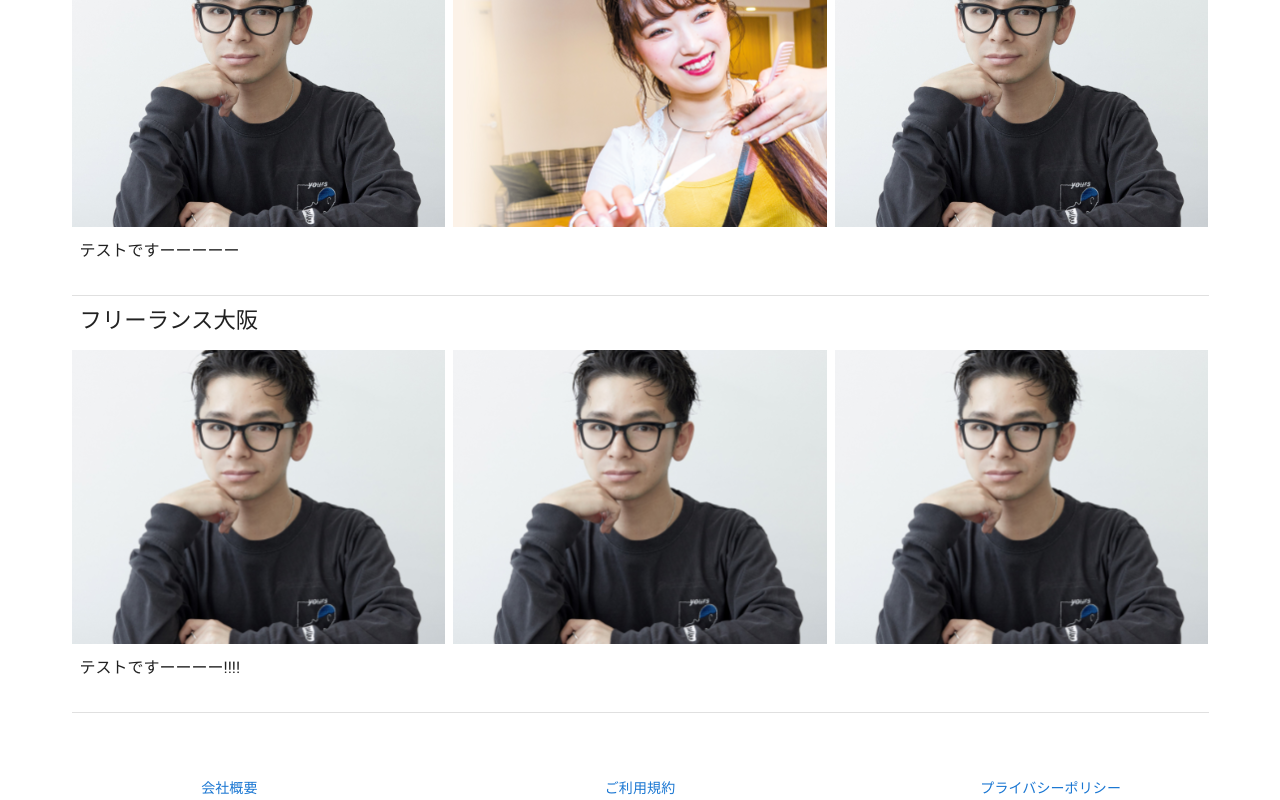
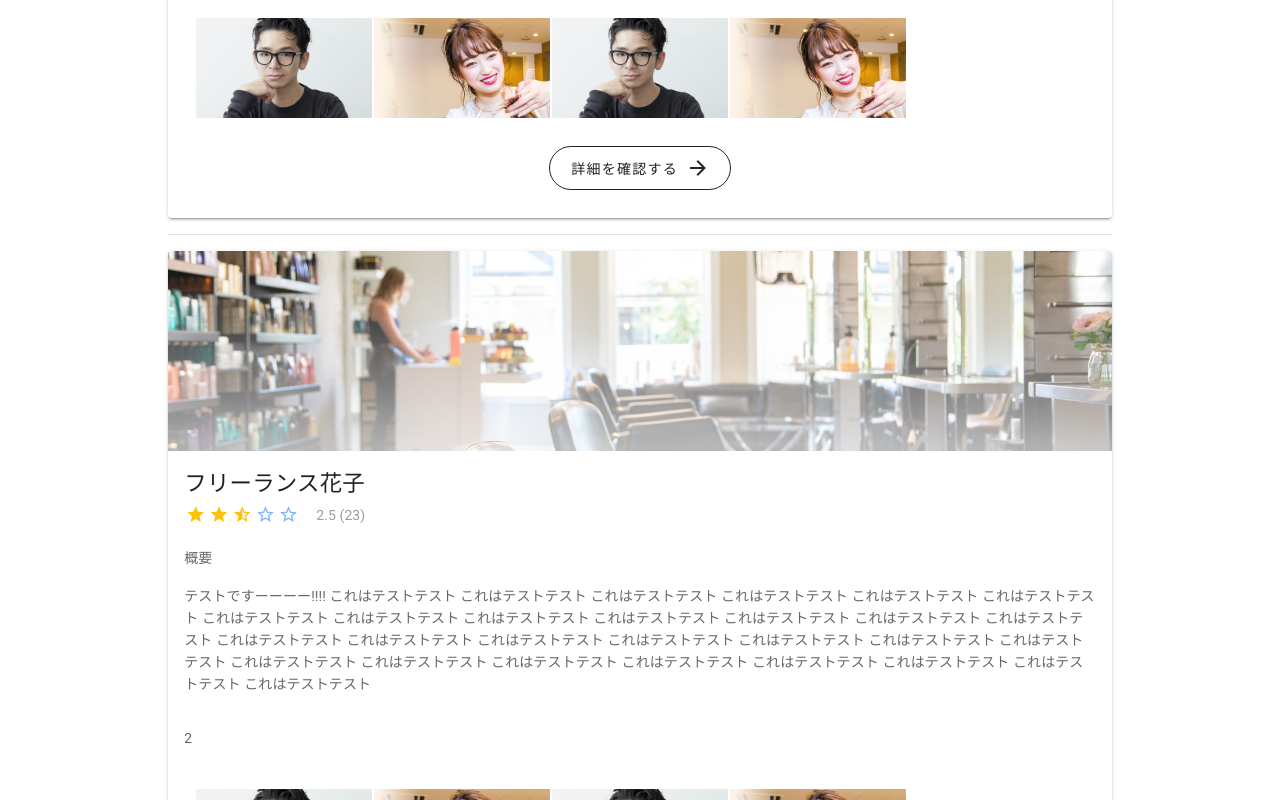
Before and after one commit to fumihub/beautySalonFreelance, a Nuxt app: page /searchList in a window 1280 px wide. Shown: the part 1080-1880 px from the top of the page. Built offline with nearby package versions, Linux system fonts and the light colour scheme.

Commit message:
#30 検索結果画面作成

```diff
--- a/components/SearchListItem.vue
+++ b/components/SearchListItem.vue
@@ -1,14 +1,40 @@
 <template>
-  <div :href="link" class="search-list-item-container pb-2">
-    <v-row align="start">
-      <v-col cols="12">
-        <div class="hairdresser-name pl-2">{{ hairdresser.name }}</div>
-      </v-col>
+  <v-card class="hairdresser-card my-4 pb-6">
+    <div class="top-image-wraper">
+      <div class="cover-gradient"></div>
+      <img class="hairdresser-main-img" src="@/assets/img/hero.jpg" />
+    </div>
+    <!-- 美容師の情報 -->
+    <v-card-title>
+      <div class="hairdresser-name">{{ hairdresser.name }}</div>
+    </v-card-title>
+    <v-card-text>
+      <v-row align="center" class="mx-0">
+        <v-rating
+          :value="hairdresser.rating"
+          color="amber"
+          dense
+          half-increments
+          readonly
+          size="20"
+        ></v-rating>
+        <div class="grey--text ms-4">
+          {{ hairdresser.rating }} ({{ hairdresser.ratingCount }})
+        </div>
       </v-row>
+    </v-card-text>
+    <v-card-subtitle class="sub-title">概要</v-card-subtitle>
+    <v-card-text>
+      {{ hairdresser.summary }}
+    </v-card-text>
+    <v-card-text>
+      {{ hairdresser.id }}
+    </v-card-text>
+    <v-card-text>
       <v-row align-content="center" justify="center">
-      <v-col cols="12" class="hairdresser-swiper py-0">
+        <v-col cols="12" class="hairdresser-swiper px-6">
           <client-only>
-          <swiper class="swiper" :options="swiperOption">
+            <swiper class="swiper my-2" :options="swiperOption">
               <swiper-slide
                 v-for="(item, i) in hairdresser.images"
                 :key="i"
@@ -18,19 +44,21 @@
                 <v-img
                   :src="item.src"
                   :lazy-src="item.src"
-                class="grey lighten-2"
+                  class="slide-content"
                 />
               </swiper-slide>
             </swiper>
           </client-only>
         </v-col>
       </v-row>
-    <v-row align="start">
-      <v-col cols="12" class="ml-2">
-        <p class="hairdresser-summary">{{ hairdresser.summary }}</p>
-      </v-col>
+    </v-card-text>
+    <v-row justify="center">
+      <v-btn to="link" rounded outlined large class="ma-4">
+        詳細を確認する
+        <v-icon class="ml-2">mdi-arrow-right</v-icon>
+      </v-btn>
     </v-row>
-  </div>
+  </v-card>
 </template>
 
 <script>
@@ -43,22 +71,44 @@ export default {
   },
   data() {
     return {
-      link: `#${this.$props.hairdresser.id}`,
+      link: `/users/${this.$props.hairdresser.id}`,
       swiperOption: {
-        slidesPerView: 3,
-        spaceBetween: 8,
+        spaceBetween: 2,
+        slidesPerView: 5,
       },
     }
   },
 }
 </script>
 
-<style>
+<style scoped>
+.cover-gradient {
+  position: relative;
+  z-index: 100;
+  height: 200px;
+  background: linear-gradient(0, rgba(255, 255, 255, 0.681) 3%, transparent);
+}
+.hairdresser-main-img {
+  position: absolute;
+  top: 0%;
+  height: 200px;
+  width: 100%;
+  border-radius: 4px 4px 0 0;
+  object-fit: cover; /* IE: not support */
+}
+.hairdresser-card {
+  position: relative;
+}
 .hairdresser-name {
   font: bold;
   font-size: 1.4rem;
 }
-.v-img {
+.swiper-container {
+  max-height: 100px;
+}
+.swiper-slide > img {
+  object-fit: cover; /* IE: not support */
+  width: 100%;
   height: 100%;
 }
 </style>
--- a/pages/searchList.vue
+++ b/pages/searchList.vue
@@ -2,16 +2,23 @@
   <v-app>
     <v-main class="my-6 pt-0">
       <v-container fluid class="search-form">
+        <v-row justify="center">
+          <v-col md="10">
             <SearchSection />
+          </v-col>
+        </v-row>
       </v-container>
       <v-container fluid>
+        <v-row justify="center">
+          <v-col md="10">
             <div id="search-result">
-          <li v-for="item in result" :key="item.id">
+              <li v-for="item in hairdressers" :key="item.id">
                 <v-divider></v-divider>
                 <SearchListItem class="my-2" :hairdresser="item" />
               </li>
             </div>
-        <v-divider></v-divider>
+          </v-col>
+        </v-row>
       </v-container>
     </v-main>
   </v-app>
@@ -20,11 +27,18 @@
 <script>
 export default {
   data: () => ({
-    result: [
+    hairdressers: [
       {
         id: 1,
         name: 'フリーランス太郎',
-        summary: 'テストです。',
+        rating: 3,
+        ratingCount: 49,
+        summary: `テストですーーーー!!!!
+        これはテストテスト これはテストテスト これはテストテスト これはテストテスト これはテストテスト これはテストテスト これはテストテスト
+        これはテストテスト これはテストテスト これはテストテスト これはテストテスト これはテストテスト これはテストテスト これはテストテスト
+        これはテストテスト これはテストテスト これはテストテスト これはテストテスト これはテストテスト これはテストテスト これはテストテスト
+        これはテストテスト これはテストテスト これはテストテスト これはテストテスト これはテストテスト これはテストテスト これはテストテスト
+        `,
         images: [
           { src: require('~/assets/img/1.svg'), alt: 'image1' },
           { src: require('~/assets/img/2.svg'), alt: 'image1' },
@@ -37,7 +51,14 @@ export default {
       {
         id: 2,
         name: 'フリーランス花子',
-        summary: 'テストですーーーーー',
+        rating: 2.5,
+        ratingCount: 23,
+        summary: `テストですーーーー!!!!
+        これはテストテスト これはテストテスト これはテストテスト これはテストテスト これはテストテスト これはテストテスト これはテストテスト
+        これはテストテスト これはテストテスト これはテストテスト これはテストテスト これはテストテスト これはテストテスト これはテストテスト
+        これはテストテスト これはテストテスト これはテストテスト これはテストテスト これはテストテスト これはテストテスト これはテストテスト
+        これはテストテスト これはテストテスト これはテストテスト これはテストテスト これはテストテスト これはテストテスト これはテストテスト
+        `,
         images: [
           { src: require('~/assets/img/1.svg'), alt: 'image1' },
           { src: require('~/assets/img/2.svg'), alt: 'image1' },
@@ -50,7 +71,14 @@ export default {
       {
         id: 3,
         name: 'フリーランス大阪',
-        summary: 'テストですーーーー!!!!',
+        rating: 4.5,
+        ratingCount: 123,
+        summary: `テストですーーーー!!!!
+        これはテストテスト これはテストテスト これはテストテスト これはテストテスト これはテストテスト これはテストテスト これはテストテスト
+        これはテストテスト これはテストテスト これはテストテスト これはテストテスト これはテストテスト これはテストテスト これはテストテスト
+        これはテストテスト これはテストテスト これはテストテスト これはテストテスト これはテストテスト これはテストテスト これはテストテスト
+        これはテストテスト これはテストテスト これはテストテスト これはテストテスト これはテストテスト これはテストテスト これはテストテスト
+        `,
         images: [
           { src: require('~/assets/img/1.svg'), alt: 'image1' },
           { src: require('~/assets/img/1.svg'), alt: 'image1' },
```
Also changed, not shown: components/SearchSection.vue (+21 -21 lines). Lines whose indentation alone changed are shown as unchanged.
